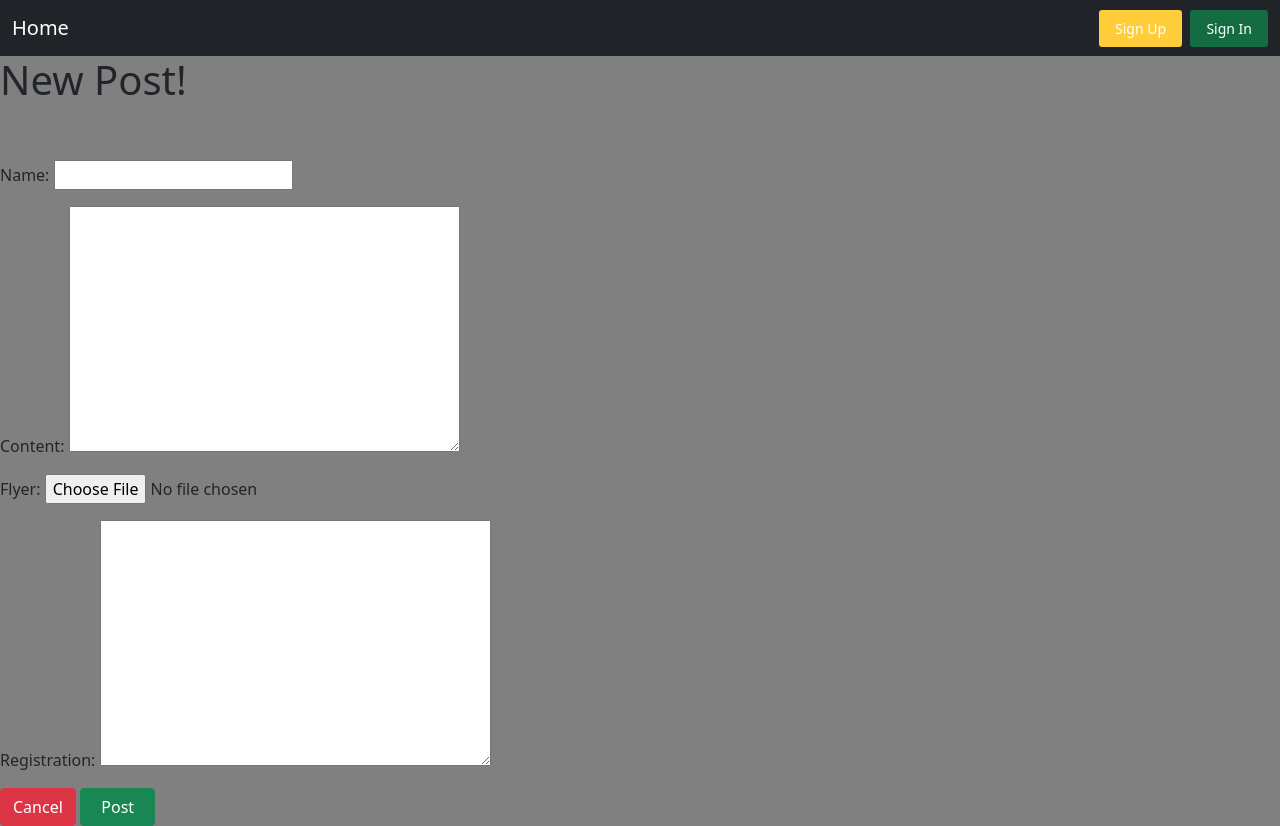
After one commit to avdhari/lets-part, a Django app: page /newpost/ in a window 1280 px wide. The commit adds this page. Run offline with Django 3.2, Linux system fonts and the light colour scheme.

Commit message:
initial commit

```diff
--- a/letspart/settings.py
+++ b/letspart/settings.py
@@ -122,6 +122,10 @@ USE_TZ = True
 
 STATIC_URL = '/static/'
 
+STATICFILES_DIRS = [
+    os.path.join(BASE_DIR, 'static'),
+]
+
 # Default primary key field type
 # https://docs.djangoproject.com/en/3.2/ref/settings/#default-auto-field
 
--- a/letspart/urls.py
+++ b/letspart/urls.py
@@ -15,8 +15,15 @@ Including another URLconf
 """
 from django.contrib import admin
 from django.urls import path, include
+from django.contrib.staticfiles.urls import staticfiles_urlpatterns
+from django.conf.urls.static import static
+from django.conf import settings
+
 
 urlpatterns = [
     path('admin/', admin.site.urls),
     path('', include('main.urls')),
 ]
+
+urlpatterns += staticfiles_urlpatterns()
+urlpatterns += static(settings.MEDIA_URL, document_root=settings.MEDIA_ROOT)
--- /dev/null
+++ b/main/forms.py
@@ -0,0 +1,8 @@
+from django import forms
+from .models import *
+
+class PostForm(forms.ModelForm):
+
+    class Meta:
+        model = Event
+        fields = ('name', 'content', 'flyer', 'registration')
--- a/main/templates/main/base.html
+++ b/main/templates/main/base.html
@@ -0,0 +1,46 @@
+{% load static %}
+
+<!DOCTYPE html>
+<html lang="en">
+<head>
+    <meta charset="UTF-8">
+    <meta http-equiv="X-UA-Compatible" content="IE=edge">
+    <meta name="viewport" content="width=device-width, initial-scale=1.0">
+    <title>LetsPart</title>
+
+    <link href="https://cdn.jsdelivr.net/npm/bootstrap@5.0.1/dist/css/bootstrap.min.css" rel="stylesheet" integrity="sha384-+0n0xVW2eSR5OomGNYDnhzAbDsOXxcvSN1TPprVMTNDbiYZCxYbOOl7+AMvyTG2x" crossorigin="anonymous">
+    <link rel="stylesheet" href="{% static 'css/style.css' %}">
+
+
+</head>
+<body>
+
+    <nav class="navbar navbar-expand-lg navbar-dark bg-dark">
+        <div class="container-fluid">
+          <a class="navbar-brand" href="#">Home</a>
+          <button class="navbar-toggler" type="button" data-bs-toggle="collapse" data-bs-target="#navbarSupportedContent" aria-controls="navbarSupportedContent" aria-expanded="false" aria-label="Toggle navigation">
+            <span class="navbar-toggler-icon"></span>
+          </button>
+            <div class="collapse navbar-collapse" id="navbarSupportedContent">
+                <ul class="navbar-nav ms-auto mb-2 mb-lg-0">
+                <li class="nav-item">
+                    <a class="nav-link active btn-sm btn-warning px-3 " aria-current="page" href="#">Sign Up</a>
+                </li>
+                &nbsp;&nbsp;
+                <li class="nav-item">
+                    <a class="nav-link active btn-sm btn-success px-3" href="#">Sign In</a>
+                </li>
+                </ul>
+            </div>
+        </div>
+      </nav>
+
+
+    <div>
+        {% block content %}
+
+        {% endblock %}
+    </div>
+
+</body>
+</html>
--- /dev/null
+++ b/main/templates/main/newpost.html
@@ -0,0 +1,20 @@
+{% extends 'main/base.html' %}
+
+{% block title %} Create New Post | LetsStar{% endblock %}
+
+
+{% block content %}
+
+<h1>New Post!</h1>
+<br><br>
+<div class="'form-group">
+
+    <form action="" method="POST">
+        {% csrf_token %}
+        {{form.as_p}}
+        <a href="{% url 'home' %}" class="btn btn-danger">Cancel</a>
+        <button class="btn btn-success">&nbsp; Post &nbsp; </button>
+    </form>
+
+</div>
+{% endblock %}
--- a/main/urls.py
+++ b/main/urls.py
@@ -1,6 +1,10 @@
 from django.urls import path
 from . import views
+from django.conf import settings
+from django.conf.urls.static import static
 
 urlpatterns = [
-    path('home/', views.Home, name='home')
+    path('', views.Home, name='home'),
+    path('newpost/', views.NewPost, name='newpost'),
+
 ]
--- a/main/views.py
+++ b/main/views.py
@@ -1,7 +1,24 @@
 from django.shortcuts import render
 from .models import *
+from .forms import *
+from django.shortcuts import redirect
+from django.utils import timezone
 
 def Home(request):
     events = Event.objects.all().order_by('-date_published')
 
     return render(request, 'main/home.html', {'events': events})
+
+
+def NewPost(request):
+    if request.method == "POST":
+        form = PostForm(request.POST)
+        if form.is_valid():
+            post = form.save(commit=False)
+            post.author = request.user
+            post.published_date = timezone.now()
+            post.save()
+            return redirect('post_detail', pk=post.pk)
+    else:
+        form = PostForm()
+    return render(request, 'main/newpost.html', {'form': form})
--- /dev/null
+++ b/static/css/style.css
@@ -0,0 +1,3 @@
+body{
+    background: gray;
+}
```
Also changed, not shown: main/templates/main/home.html (+10 -6 lines), db.sqlite3, media/dev_evFDRbP.png (added).
